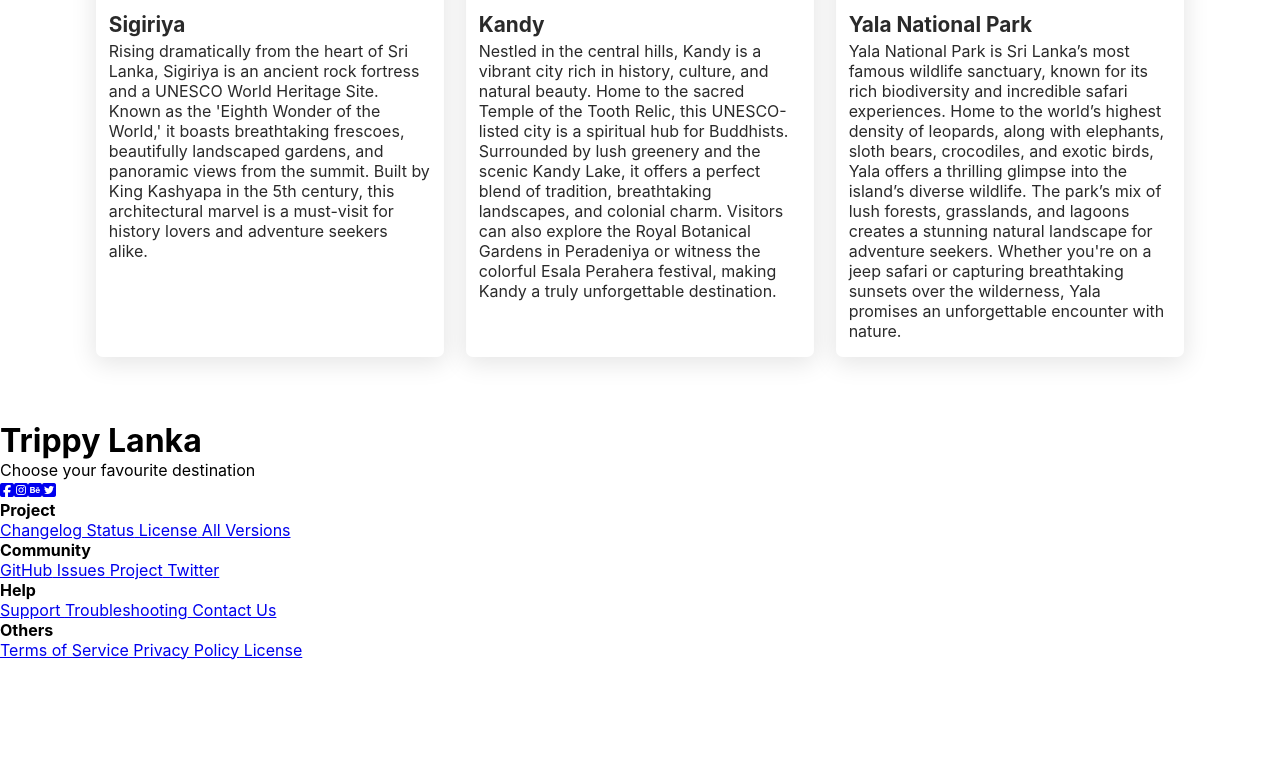
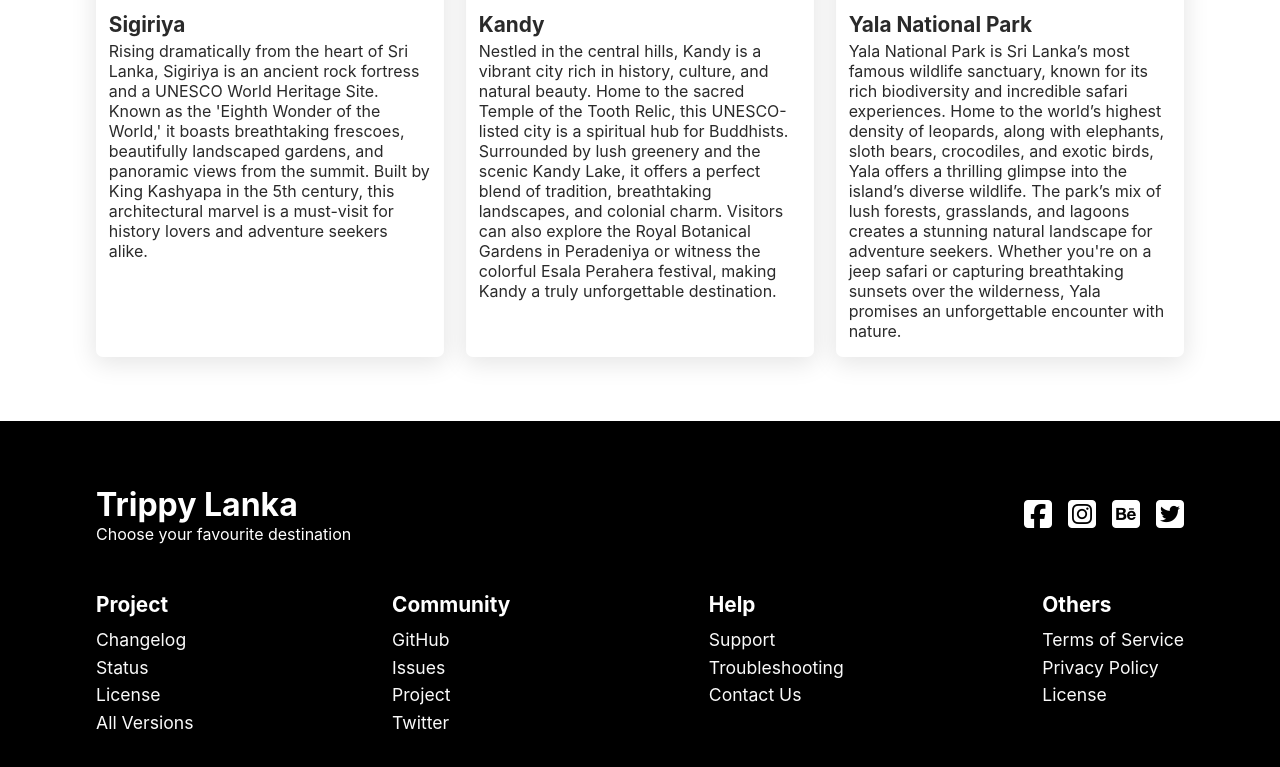
Before and after one commit to fathiminha/trippy_lanka, a React (Create React App) app: page / in a window 1280 px wide. Shown: the part 2096-2863 px from the top of the page. Before the commit the page ends 2756 px from the top, so only its background shows below. Built offline with nearby package versions, Linux system fonts and the light colour scheme.

Commit message:
styles to footer component

```diff
--- a/src/components/Footer.css
+++ b/src/components/Footer.css
@@ -0,0 +1,56 @@
+.footer{
+    padding: 4rem 6rem;
+    background: #000;
+    color: #fff;
+}
+
+.top{
+    display: flex;
+    align-items: center;
+    text-align: start;
+    justify-content: space-between;
+    flex-wrap: wrap;
+}
+.top i{
+    color: #fff;
+    font-size: 2rem;
+    margin-left: 1rem;
+}
+.top i:hover{
+    color: #01959a;
+}
+
+.bottom{
+    padding-top: 2rem;
+    text-align: start;
+    display: flex;
+    justify-content: space-between;
+    flex-wrap: wrap;
+}
+
+.bottom div{
+    display:flex ;
+    flex-direction: column;
+}
+.bottom h4{
+    font-size: 1.3rem;
+    padding: 1rem 0 .8rem 0;
+}
+.bottom a{
+    text-decoration: none;
+    color: #fafafa;
+    padding-bottom: 0.4rem;
+    font-size: 1.1rem;
+}
+
+@media screen and (max-width: 850px) {
+    .footer{
+        padding: 4rem 2rem;
+    }
+    .footer i{
+        margin: 1rem 1rem 0 0;
+    }
+    .bottom div{
+        width:50%  ;
+    }
+}
```
